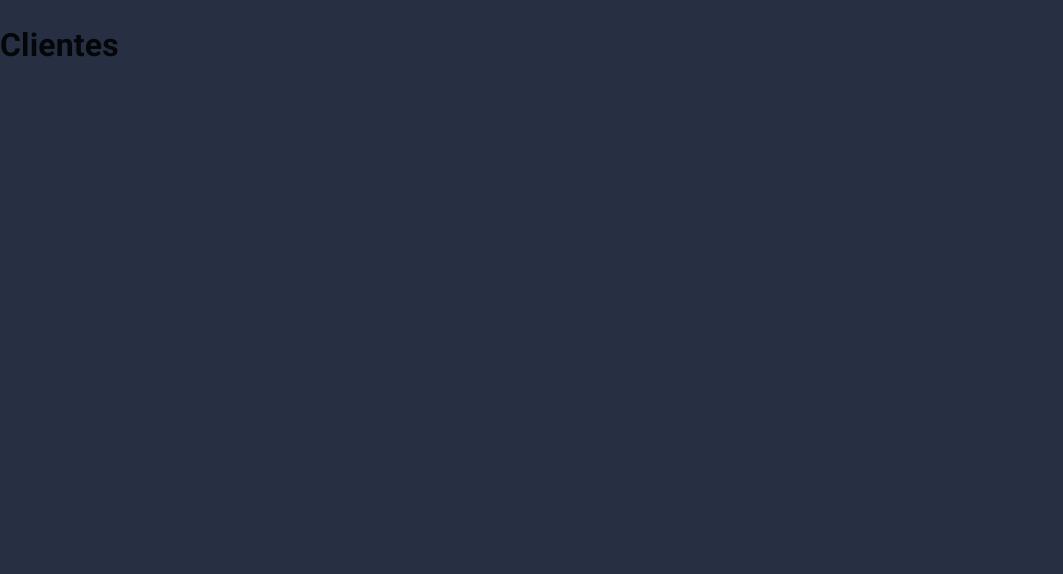
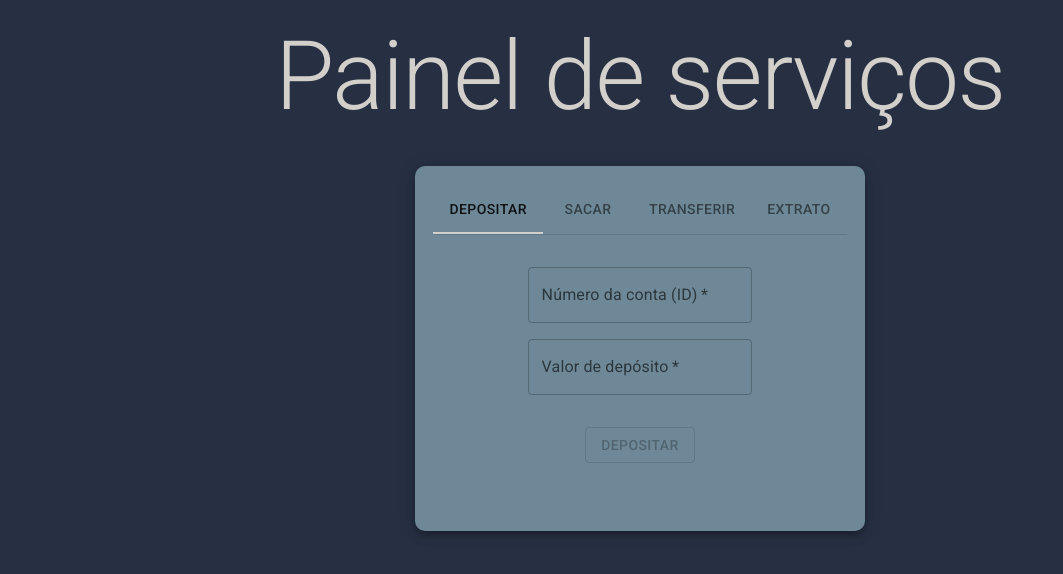
Before and after one commit to VictorMassarenti/crud-api-bank, a React (Vite) app: page /cliente in a window 1280 px wide. Shown: the top 574 px of the page, without its empty margins (0-1063 px from the left). Built offline with nearby package versions, Linux system fonts and the light colour scheme.

Commit message:
feat depositar

```diff
--- a/src/pages/Cliente.jsx
+++ b/src/pages/Cliente.jsx
@@ -1,5 +1,88 @@
-export default function Clientes() {
-    return (
-        <h1>Clientes</h1>
-    );
+import * as React from 'react';
+import { Box, Container, Paper, Tab, Tabs, Typography } from "@mui/material";
+import Depositar from './components/Depositar';
+
+function CustomTabPanel(props) {
+  const { children, value, index, ...other } = props;
+
+  return (
+    <div
+      role="tabpanel"
+      hidden={value !== index}
+      id={`simple-tabpanel-${index}`}
+      aria-labelledby={`simple-tab-${index}`}
+      {...other}
+    >
+      {value === index && (
+        <Box sx={{ p: 3 }}>
+          <Typography>{children}</Typography>
+        </Box>
+      )}
+    </div>
+  );
 }
+
+function a11yProps(index) {
+  return {
+    id: `simple-tab-${index}`,
+    'aria-controls': `simple-tabpanel-${index}`,
+  };
+}
+
+export default function Cliente() {
+  const [value, setValue] = React.useState(0);
+
+  const handleChange = (event, newValue) => {
+    setValue(newValue);
+  };
+
+  return (
+    <Container sx={{
+      display: 'flex',
+      flexDirection: 'column',
+      alignItems: 'center',
+      height: '100vh',
+      marginTop: '20px'
+    }}>
+      <Typography variant="h1" color='primary' gutterBottom> Painel de serviços </Typography>
+      <Paper elevation={6} sx={{
+        display: 'flex',
+        flexDirection: 'row',
+        alignItems: 'center',
+        justifyContent: 'center',
+        backgroundColor: '#6E8898',
+        width: '450px',
+        borderRadius: '10px',
+      }}>
+        <Box sx={{
+          display: 'flex',
+          flexDirection: 'column',
+          alignItems: 'center',
+          justifyContent: 'center',
+          my: '20px',
+        }}>
+          <Box sx={{ borderBottom: 1, borderColor: 'divider' }}>
+            <Tabs textColor="inherit" indicatorColor="primary" value={value} onChange={handleChange} aria-label="basic tabs example">
+              <Tab label="Depositar" {...a11yProps(0)} />
+              <Tab label="Sacar" {...a11yProps(1)} />
+              <Tab label="Transferir" {...a11yProps(2)} />
+              <Tab label="Extrato" {...a11yProps(3)} />
+            </Tabs>
+          </Box>
+          <CustomTabPanel value={value} index={0}>
+            <Depositar />
+          </CustomTabPanel>
+          <CustomTabPanel value={value} index={1}>
+            Sacar
+          </CustomTabPanel>
+          <CustomTabPanel value={value} index={2}>
+            Transferir
+          </CustomTabPanel>
+          <CustomTabPanel value={value} index={3}>
+            Extrato
+          </CustomTabPanel>
+        </Box>
+      </Paper>
+    </Container>
+  );
+}
--- /dev/null
+++ b/src/pages/components/Depositar.jsx
@@ -0,0 +1,65 @@
+import { Box, Button, TextField, Typography } from "@mui/material";
+import api from "../services/api";
+import { useState } from "react";
+
+export default function Depositar() {
+  const [valor, setValor] = useState('')
+  const [id, setId] = useState('')
+  const [sendForm, setSendForm] = useState(true)
+  const [mensagemErro, setMensagemErro] = useState('')
+
+  function handleSubmit(event) {
+    event.preventDefault()
+    setMensagemErro('')
+    api
+      .post("/transacoes/depositar", {
+        numero_conta: id,
+        valor: valor * 100
+      })
+      .then((response) => console.log(response.data))
+      .catch((err) => {
+        setMensagemErro(err.response.data.mensagem);
+      })
+    setValor('')
+    setId('')
+    setSendForm(false)
+  }
+
+  return (
+    <Box
+      component="form"
+      sx={{
+        '& .MuiTextField-root': { m: 1, width: '25ch' },
+        display: 'flex',
+        flexDirection: 'column',
+        alignItems: 'center',
+        justifyContent: 'center',
+      }}
+      noValidate
+      autoComplete="off"
+      onSubmit={handleSubmit}
+    >
+      <TextField
+        required
+        label="Número da conta (ID)"
+        type="text"
+        onChange={e => setId(e.target.value)}
+        value={id}
+      />
+      <TextField
+        required
+        label="Valor de depósito"
+        type="number"
+        onChange={e => setValor(e.target.value)}
+        value={valor}
+      />
+      <br />
+      <Button disabled={!valor} variant="outlined" type="submit">Depositar</Button>
+      <br />
+      {mensagemErro ?
+        <Typography hidden={sendForm} color='error.main'>{mensagemErro}</Typography> :
+        <Typography hidden={sendForm} color='success.main'>Depósito realizado com sucesso!</Typography>
+      }
+    </Box>
+  )
+}
```
